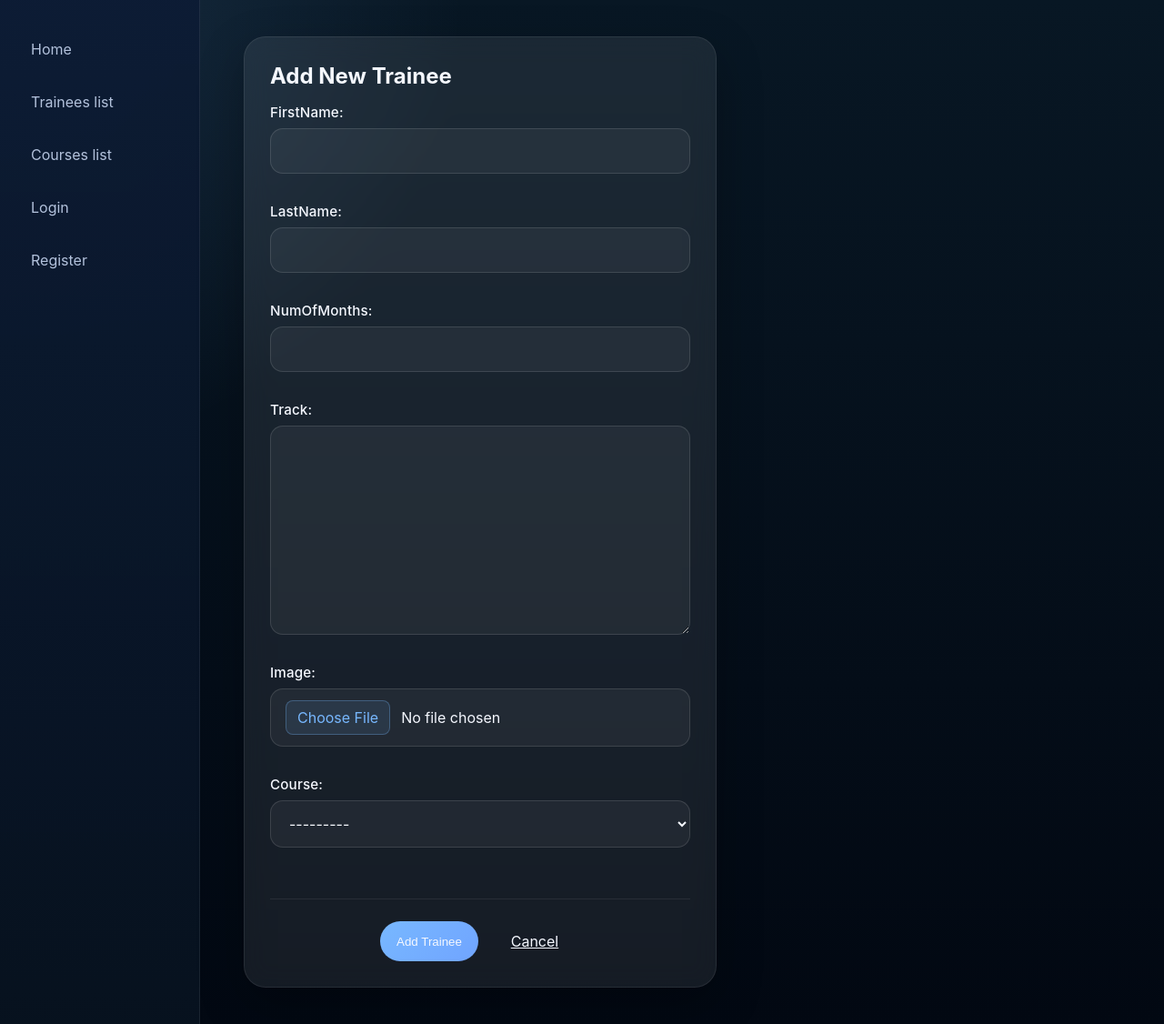
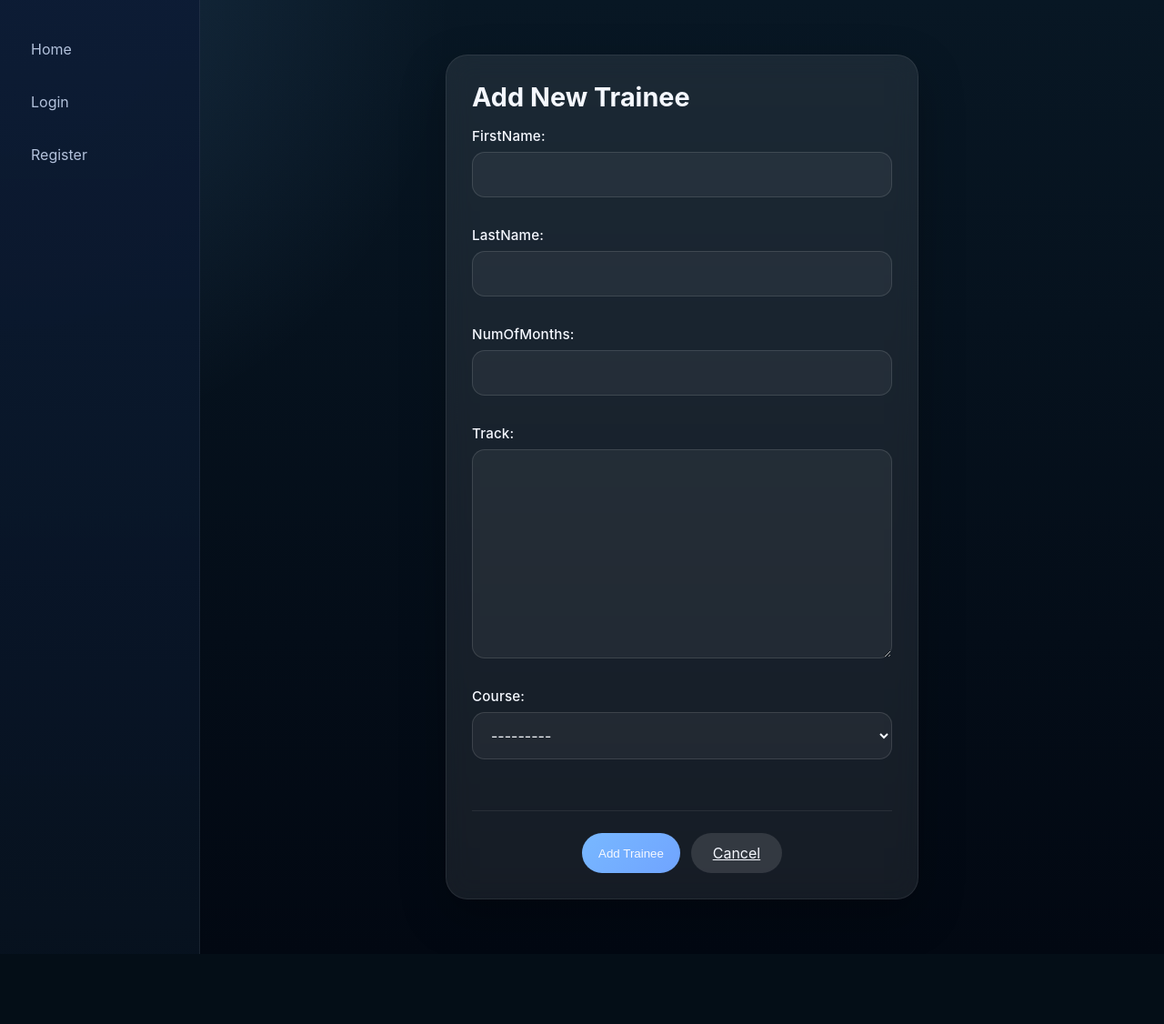
Before and after one commit to Eng-Ayman-Mohamed/Django, a Django app: page /trainee/addTrainee/ in a window 1280 px wide. Shown: the whole page at 91% size. After the commit the page ends 1049 px from the top, so only its background shows below. Run offline with Django 5.2, Linux system fonts and the light colour scheme; tables that the repository leaves empty hold one stand-in row (values such as "Sample post").

Commit message:
feat: Refactor authentication views and templates, implement class-based views for trainee management

```diff
--- a/ITIan/ITIan/settings.py
+++ b/ITIan/ITIan/settings.py
@@ -128,3 +128,7 @@
 
 MEDIA_URL = '/media/'
 MEDIA_ROOT = os.path.join(BASE_DIR, 'media')
+
+
+LOGIN_REDIRECT_URL = 'home'
+LOGOUT_REDIRECT_URL = 'login'
--- a/ITIan/ITIan/urls.py
+++ b/ITIan/ITIan/urls.py
@@ -22,7 +22,7 @@
 
 urlpatterns = [
     path('admin/', admin.site.urls),
-    path('', views.mainPage),
+    path('', views.mainPage, name="home"),
     path('trainee/',include('trainee.urls')),
     path('course/',include('course.urls')),
     path('registration/',include('registration.urls')),
--- a/ITIan/registration/urls.py
+++ b/ITIan/registration/urls.py
@@ -1,7 +1,9 @@
 from django.urls import path
 from .import views
+from django.contrib.auth import views as authViews
 
 urlpatterns=[
-    path('login/', views.login),
+    path('login/', authViews.LoginView.as_view(template_name='registration/login.html'),name="login"),
+    path('logout/', authViews.LogoutView.as_view(), name="logout"),
     path('register/', views.register, name="register"),
 ]
--- a/ITIan/registration/views.py
+++ b/ITIan/registration/views.py
@@ -1,10 +1,6 @@
 from django.shortcuts import render, redirect
-from django.http import HttpResponse
 from django.contrib.auth.forms import UserCreationForm
 # Create your views here.
-
-def login(request):
-    return render(request, 'registration/login.html')
 
 def register(request):
     if request.method == "POST":
--- a/ITIan/static/css/styles.css
+++ b/ITIan/static/css/styles.css
@@ -71,6 +71,29 @@
 
 .sidebar .nav-link:hover,
 .sidebar .nav-link:focus {
+  color: var(--text);
+  background: rgba(120, 184, 255, 0.14);
+}
+
+.sidebar form.nav-link {
+  padding: 0;
+  margin: 0;
+}
+
+.sidebar form.nav-link button {
+  width: 100%;
+  text-align: left;
+  border: none;
+  background: transparent;
+  color: inherit;
+  font: inherit;
+  cursor: pointer;
+  padding: 12px 14px;
+  border-radius: 12px;
+}
+
+.sidebar form.nav-link button:hover,
+.sidebar form.nav-link button:focus {
   color: var(--text);
   background: rgba(120, 184, 255, 0.14);
 }
@@ -194,15 +217,34 @@
   background: rgba(107, 255, 107, 0.18);
 }
 
+.btn-secondary {
+  color: var(--text);
+  background: rgba(255, 255, 255, 0.12);
+}
+
 .btn-primary {
   color: var(--text);
   background: linear-gradient(135deg, var(--accent), var(--accent-strong));
 }
 
+.form-container {
+  display: flex;
+  justify-content: center;
+  align-items: flex-start;
+  padding: 20px 0;
+}
+
+.form-title {
+  margin: 0;
+  font-size: 1.8rem;
+  font-weight: 700;
+  color: var(--text);
+}
+
 .form-card {
   display: grid;
   gap: 16px;
-  max-width: 520px;
+  width: min(100%, 520px);
   background: rgba(255, 255, 255, 0.08);
   border: 1px solid rgba(255, 255, 255, 0.08);
   border-radius: 24px;
--- a/ITIan/templates/layout.html
+++ b/ITIan/templates/layout.html
@@ -12,9 +12,16 @@
     <div class="container">
       <div class="sidebar">
         <a class="nav-link" href="/">Home</a>
-        <a class="nav-link" href={% url "trainees" %}>Trainees list</a>
-        <a class="nav-link" href="/course/list/">Courses list</a>
-        <a class="nav-link" href="/registration/login/">Login</a>
-        <a class="nav-link" href={% url 'register' %}>Register</a>
+        {% if user.is_authenticated %}
+          <a class="nav-link" href={% url "trainees" %}>Trainees list</a>
+          <a class="nav-link" href="/course/list/">Courses list</a>
+          <form class="nav-link" action={% url 'logout' %} method="post">
+          {% csrf_token %}
+          <button >Logout</button>
+          </form>
+        {% else %}
+          <a class="nav-link" href={% url 'login' %}>Login</a>
+          <a class="nav-link" href={% url 'register' %}>Register</a>
+        {% endif %}
       </div>
       <div class="main-content">{% block content %} {% endblock %}</div>
--- a/ITIan/trainee/urls.py
+++ b/ITIan/trainee/urls.py
@@ -2,10 +2,10 @@
 from . import views
 
 urlpatterns=[
-    path('list/', views.traineeList, name="trainees"),
+    path('list/', views.traineeList.as_view(), name="trainees"),
     path('<int:id>', views.viewTrainee, name="viewTrainee"),
-    path('add/', views.addTrainee, name="addTrainee"),
-    path('addTrainee/', views.addNewTrainee, name="addNewTrainee"),
+    path('add/', views.addTrainee.as_view(), name="addTrainee"),
+    path('addTrainee/', views.addNewTrainee.as_view(), name="addNewTrainee"),
     path('update/<id>/', views.updateTrainee),
     path('delete/<int:id>/', views.deleteTrainee, name="deleteTrainee"),
 ]
--- a/ITIan/trainee/views.py
+++ b/ITIan/trainee/views.py
@@ -1,21 +1,48 @@
 from django.shortcuts import render,redirect
 from django.http import HttpResponse
+from django.views import View
+from django.views.generic import ListView, CreateView
+from django.urls import reverse_lazy
 from .models import trainee
 from course.models import course
 from .forms import *
 # Create your views here.
 
-def traineeList (request):
-    trainees = trainee.objects.all()
-    return render(request, 'trainee/list.html', {'trainees':trainees})
+# def traineeList (request):
+#     trainees = trainee.objects.all()
+#     return render(request, 'trainee/list.html', {'trainees':trainees})
+
+#generic view
+class traineeList(ListView):
+    model=trainee
+    template_name = "trainee/list.html"
+    success_url = reverse_lazy('trainees')
+    context_object_name = 'trainees'
 
 def viewTrainee (request, id):
     traineeData = trainee.objects.get(id=id)
     return render(request, 'trainee/traineePage.html', {'trainee':traineeData})
 
-def addTrainee(request):
-    courses = course.objects.all()
-    if request.method == 'POST':
+# def addTrainee(request):
+#     courses = course.objects.all()
+#     if request.method == 'POST':
+#         trainee.objects.create(
+#             firstName=request.POST['firstName'],
+#             lastName=request.POST['lastName'],
+#             numOfMonths=request.POST['numOfMonths'],
+#             track=request.POST['track'],
+#             course=course.objects.get(id=request.POST['course'])
+#         )
+#         return redirect ('trainees')
+#     return render (request,'trainee/new.html', {'courses':courses})
+
+
+#class based view
+class addTrainee(View):
+    def get(self, request):
+        courses = course.objects.all()
+        return render (request,'trainee/new.html', {'courses':courses})
+    def post(self, request):
         trainee.objects.create(
             firstName=request.POST['firstName'],
             lastName=request.POST['lastName'],
@@ -24,17 +51,24 @@
             course=course.objects.get(id=request.POST['course'])
         )
         return redirect ('trainees')
-    return render (request,'trainee/new.html', {'courses':courses})
 
-def addNewTrainee(request):
-    if request.method == 'POST':
-        form=TraineeFormModel(data=request.POST,files=request.FILES)
-        if(form.is_valid()):
-            form.save()
 
-        return redirect ('trainees')
+#generic create view
 
-    return render (request,'trainee/newTrainee.html',{'form':TraineeFormModel()})
+class addNewTrainee(CreateView):
+    model= trainee
+    fields = ['firstName', 'lastName', 'numOfMonths','track', 'course' ]
+    template_name = "trainee/newTrainee.html"
+    success_url = reverse_lazy('trainees')
+
+    # def get(self, request):
+    #     return render (request,'trainee/newTrainee.html',{'form':TraineeFormModel()})
+    # def post(self, request):
+    #     form=TraineeFormModel(data=request.POST,files=request.FILES)
+    #     if(form.is_valid()):
+    #         form.save()
+    #     return redirect ('trainees')
+
 
 def updateTrainee(request,id):
     return HttpResponse(f'update trainee with id: {id}')
```
Also changed, not shown: ITIan/templates/registration/login.html (+9 -3 lines), ITIan/templates/registration/register.html (+12 -4 lines).
